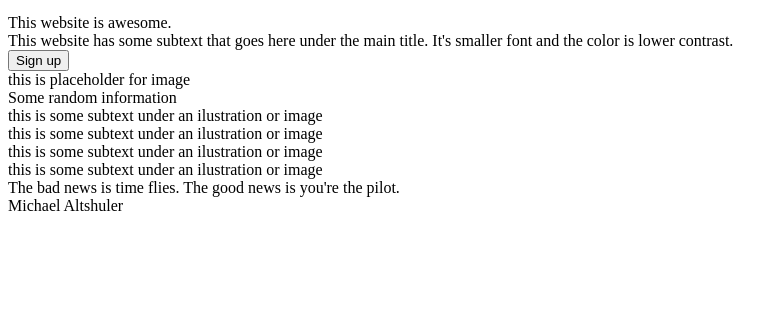
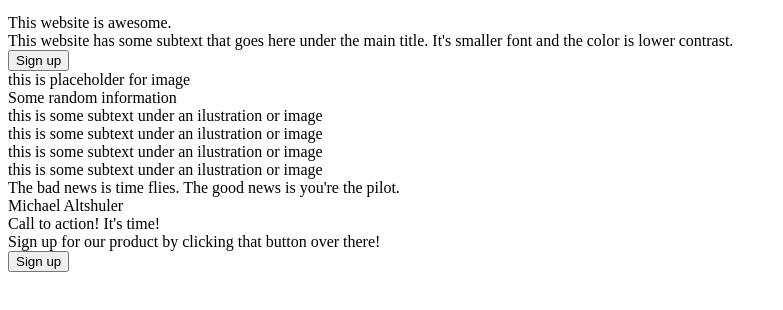
Before and after one commit to Murkis9123/landing-page, a plain HTML site: page index.html in a window 1280 px wide. Shown: the part 98-408 px from the top of the page, without its empty margins (0-783 px from the left). Drawn offline with Linux system fonts and the light colour scheme.

Commit message:
sign-up box:create, fill with text + button

```diff
--- a/index.html
+++ b/index.html
@@ -63,5 +63,13 @@
     <div class="author">Michael Altshuler</div>
    </div>
 
+   <div class="sign-up">
+        <div class="sign-up-text">
+            <div class="text-one">Call to action! It's time!</div>
+            <div class="text-two">Sign up for our product by clicking that button over there!</div>
+        </div>
+        <button class="button-two">Sign up</button>
+   </div>
+
 </body>
 </html>
```
